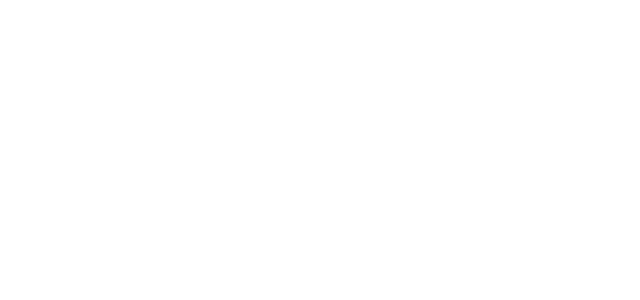
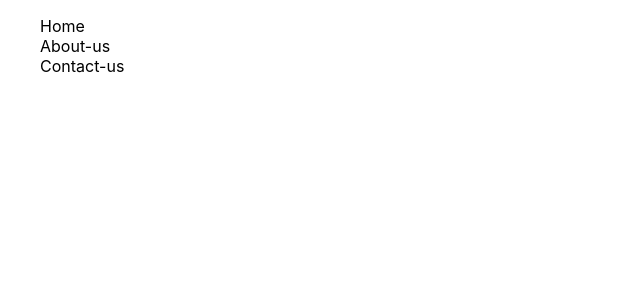
Before and after one commit to aftabdeveloper/react-front, a React (Create React App) app: page / in a window 1280 px wide. Shown: the top 300 px of the page, without its empty margins (0-640 px from the left). Built offline with nearby package versions, Linux system fonts and the light colour scheme.

Commit message:
list component created

```diff
--- a/src/App.js
+++ b/src/App.js
@@ -1,7 +1,8 @@
+import List from "./components/list"
 export default function App(){
   return (
     <div>
-
+      <List />
     </div>
   )
 }
--- /dev/null
+++ b/src/components/list/index.jsx
@@ -0,0 +1,11 @@
+export default function List(){
+    return (
+        <div>
+            <ul style={{listStyle: "none"}}>
+                <li>Home</li>
+                <li>About-us</li>
+                <li>Contact-us</li>
+            </ul>
+        </div>
+    )
+}
```
